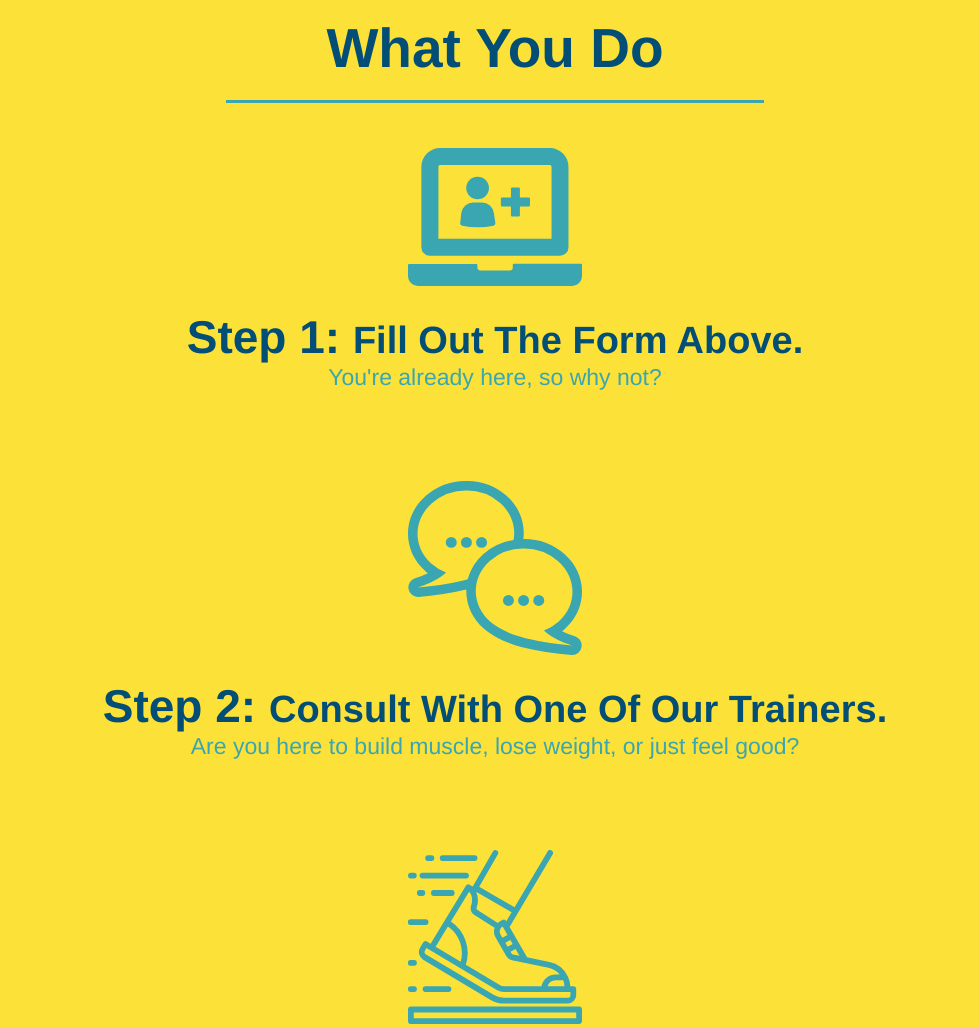
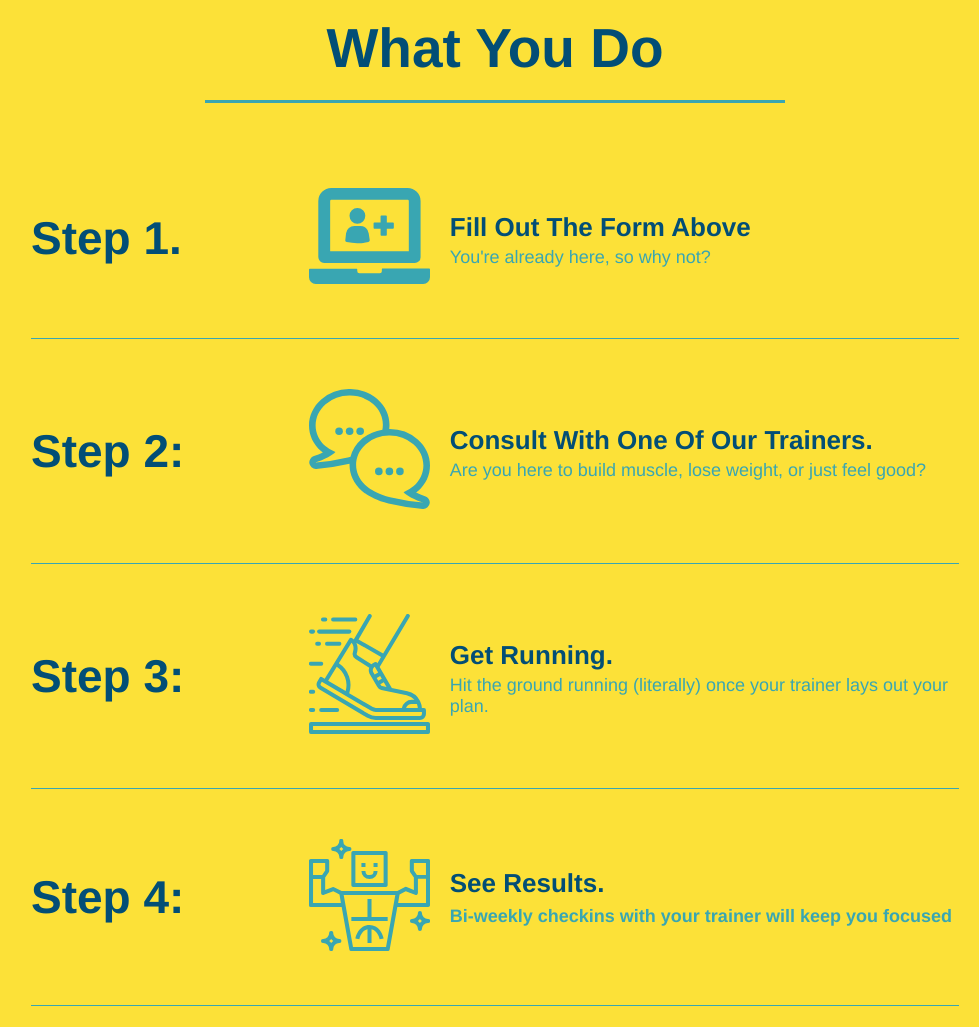
Before and after one commit to Hibram007/run-buddy, a plain HTML site: page index.html in a window 1280 px wide. Shown: the part 1140-2167 px from the top of the page, without its empty margins (145-1124 px from the left). Drawn offline with Linux system fonts and the light colour scheme.

Commit message:
add flexbox to the steps

```diff
--- a/assets/css/style.css
+++ b/assets/css/style.css
@@ -146,10 +146,11 @@ section {
 .section-title {
   font-size: 55px;
   color: #024e76;
-  margin-bottom: 35px;
-  padding: 0 100px 20px 100px;
-  display: inline-block;
   border-bottom: 3px solid;
+  padding-bottom: 20px;
+  text-align: center;
+  margin: 0 auto 35px auto;
+  width: 50%;
 }
 
 .primary-border {
@@ -160,9 +161,6 @@ section {
   border-color: #39a6b2;
 }
 
-.intro {
-  text-align: center;
-}
 
 .intro p {
   line-height: 1.7;
@@ -170,38 +168,62 @@ section {
   width: 80%;
   font-size: 20px;
   margin: 0 auto;
+  text-align: center;
 }
 
 .steps {
-  text-align: center;
   background: #fce138;
 }
 
-.steps div {
-  margin-bottom: 80px;
+.step h3 {
+color: #024e76;
+font-size: 46px;
+flex: 1 30%;
 }
 
-.steps img {
-  width: 15%;
-  margin: 10px 0;
+.step-info {
+  flex: 2 70%;
+  display: flex;
+  flex-wrap: wrap;
+  align-items: center;
 }
 
-.steps h3 {
-color: #024e76;
-font-size: 46px;
-margin-top: 10px;
+.step-text {
+  flex: 12;
+}
+.step-text p {
+  color: #39a6b2;
+  font-size: 18px;
 }
 
-.steps p {
-  color: #39a6b2;
-  font-size: 23px;
+.step-text h4 {
+  font-size: 26px;
+  line-height: 1.5;
+  color: #024e76;
 }
-.steps span {
-  font-size: 38px;
+
+.step {
+  margin: 50px auto;
+  padding-bottom: 50px;
+  width: 80%;
+  border-bottom: 1px solid #39a6b2;
+  display: flex;
+  flex-wrap: wrap;
+  align-items: center;
+  justify-content: space-between;
+}
+
+.step-img {
+  flex: 1 12%;
+  margin-right: 20px;
+}
+
+.step-img img {
+  max-width: 100%;
 }
 
 .trainers {
-  text-align: center;
+
 }
 
 .trainer {
@@ -230,6 +252,11 @@ margin-top: 10px;
 .text-right {
   text-align: right;
 }
+
+.flex-row {
+  display: flex;
+}
+
 .trainer-bio h3 {
   font-size: 32px;
   margin-bottom: 8px;
@@ -248,7 +275,6 @@ margin-top: 10px;
 
 /* REACH OUT STYLES START */
 .contact {
-  text-align: center;
   background: #024e76;
 }
 
--- a/index.html
+++ b/index.html
@@ -77,48 +77,93 @@
 
     <!-- "what we do" start - <section> -->
     <section id="what-we-do" class="intro">
+      <div class="flex-row">
       <h2 class="section-title primary-border">
         What We Do
       </h2>
+      </div>
+
+      <div class="flex-row">
       <p>
         butcher selfies chambray shabby chic gentrify readymade yr Echo Park XOXO Tumblr normcore Banksy direct trade  Blue Bottle chillwave you probably haven't heard of them single-origin coffee Vice fanny pack fixie Odd Future Austin fingerstache pickled twee synth Wes Anderson Thundercats viral bitters flannel meggings narwhal Marfa Schlitz sustainable Intelligentsia umami deep v craft
       </p>
+      </div>
     </section>
     <!-- end "what we do" -->
 
     <!-- "what you do" start -->
     <section id="what-you-do" class="steps">
+      <div class="flex-row">
       <h2 class="section-title secondary-border">
         What You Do
       </h2>
-      <div>
+      </div>
+
+      <div class="step">
+        <h3>Step 1.</h3>
+        <div class="step-info">
+          <div class="step-img">
           <img src="./assets/images/step-1.svg" alt="" />
-        <h3>Step 1: <span>Fill Out The Form Above.</span></h3>
+          </div>
+
+          <div class="step-text">
+            <h4>Fill Out The Form Above</h4>
             <p>You're already here, so why not?</p>
           </div>
-      <div>
+        </div>
+      </div>
+
+      <div class="step">
+        <h3>Step 2:</h3>
+        <div class="step-info">
+          <div class="step-img">
              <img src="./assets/images/step-2.svg" alt="" />
-        <h3>Step 2: <span>Consult With One Of Our Trainers.</span></h3>
+          </div>
+
+          <div class="step-text">
+            <h4>Consult With One Of Our Trainers.</h4>
             <p>Are you here to build muscle, lose weight, or just feel good?</p>
           </div>
-      <div>
+        </div>
+      </div>
+
+      <div class="step">
+        <h3>Step 3:</h3>
+        <div class="step-info">
+          <div class="step-img">
             <img src="./assets/images/step-3.svg" alt="" />
-        <h3>Step 3: <span>Get Running.</span></h3>
+          </div>
+
+          <div class="step-text">
+         <h4>Get Running.</h4>
          <p>Hit the ground running (literally) once your trainer lays out your plan.</p>
       </div>
-      <div>
+    </div>
+  </div>
+
+      <div class="step">
+        <h3>Step 4:</h3>
+        <div class="step-info">
+          <div class="step-img">
             <img src="./assets/images/step-4.svg" alt="" />
-        <h3>Step 4: <span>See Results.</span></h3>
+          </div>
+
+          <div class="step-text">
+        <h4>See Results.<h4>
         <p>Bi-weekly checkins with your trainer will keep you focused</p>
+      </div>
+    </div>
   </div>
 </section>
     <!-- "what you do" end -->
 
     <!-- "meet the trainers" start -->
     <section id="your-trainers" class="trainers">
+      <div class="flex-row">
       <h2 class="section-title primary-border">
         Meet The Trainers
       </h2>
+      </div>
 
       <article class="trainer">
         <img src="./assets/images/trainer-1.jpg" alt="Arron Stephens in his workout clothes, ready to pump iron" />
@@ -151,9 +196,11 @@
 
     <!-- "reach out" start -->
     <section id="reach-out" class="contact">
+      <div class="flex-row">
       <h2 class="section-title secondary-border">
         Reach Out
       </h2>
+      </div>
 
       <div class="contact-info">
         <iframe
```
Lines whose indentation alone changed are shown as unchanged.
